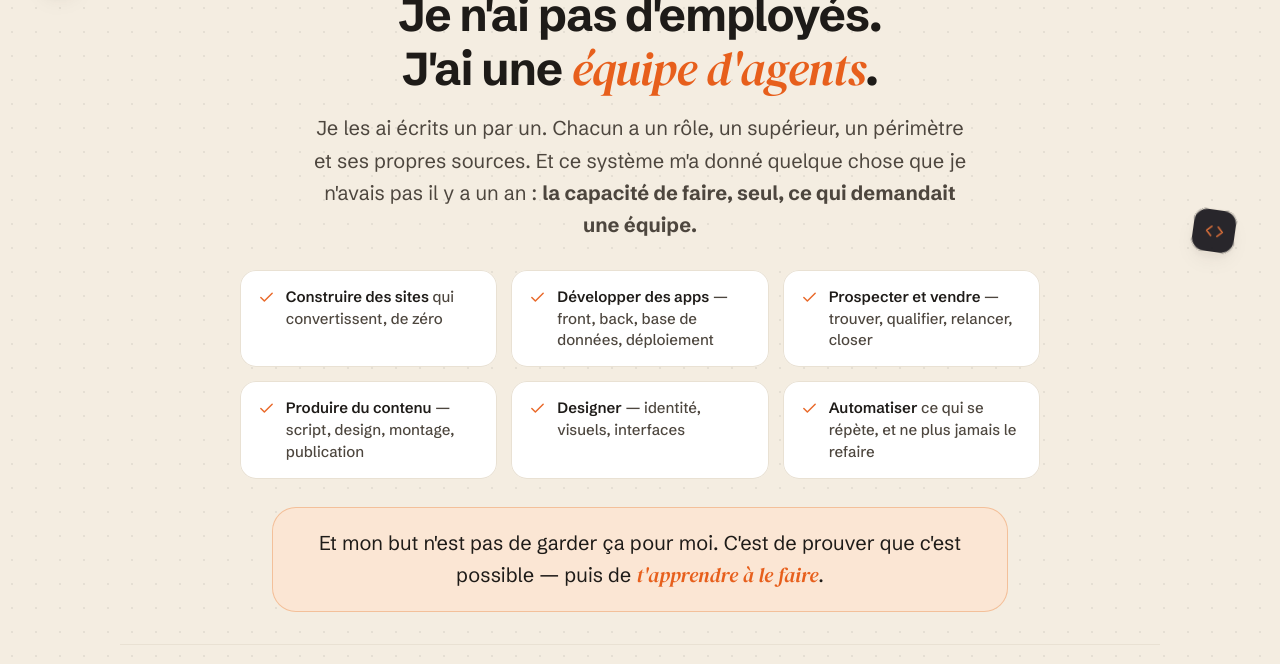
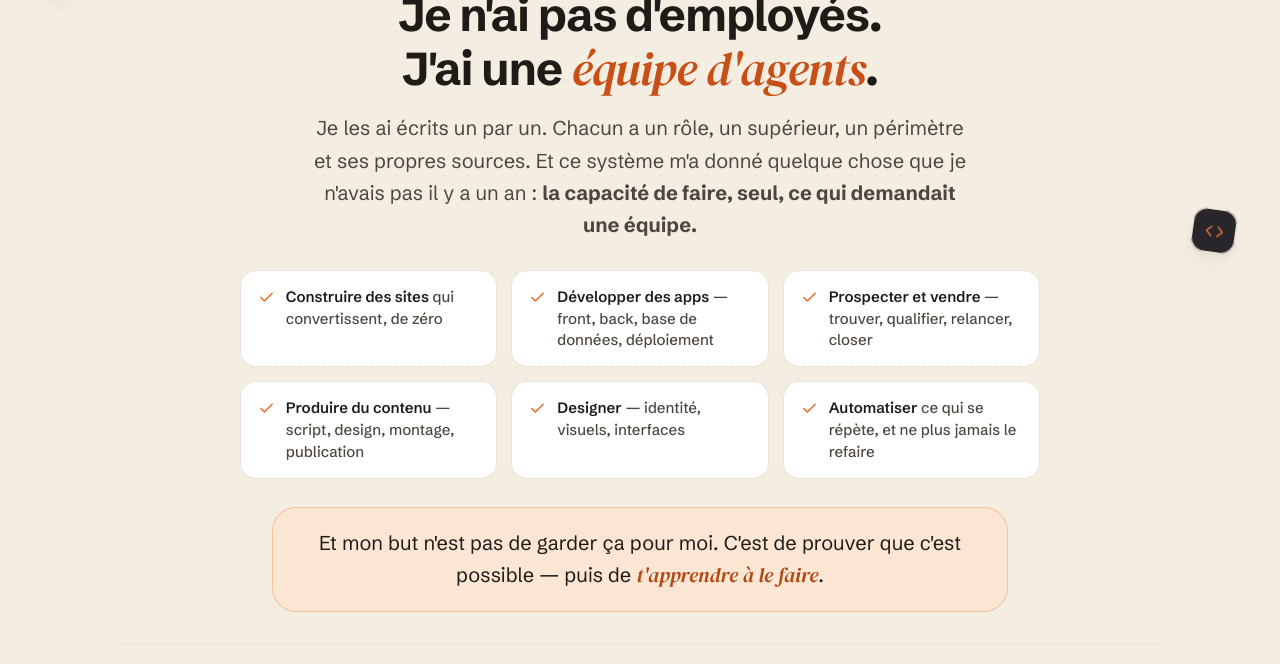
Before and after one commit to tobiascollignon-maker/tobias-hub, a plain HTML site: page index.html in a window 1280 px wide. Shown: the part 973-1637 px from the top of the page. Drawn offline with Linux system fonts and the light colour scheme.

Commit message:
fix(a11y): le mot-accent orange echouait AA sur le fond sable et dans les paragraphes
--orange-acc etait valide sur UN seul fond (#FBF7F0, 3.25:1). La page en a DEUX : sur le
sable de la section Systeme il tombait a 2.98:1 -> echec meme au seuil grand-texte.
-> #C85017 : >=3.91:1 sur les 3 surfaces claires, 4.06:1 sur la carte nuit.

Et un mot-accent DANS un paragraphe n'est plus du "grand texte" : WCAG = >=24px, ou
>=18.66px gras. A 17-20px en poids 400, le seuil passe de 3:1 a 4.5:1 -> il etait a 2.87:1.
Meme classe, deux contextes, deux seuils. Dans un §, l'accent prend --orange-txt (4.75:1).

Lecon : une couleur ne se valide pas sur un seul fond, ni a une seule taille.

Co-Authored-By: Claude Opus 4.8 (1M context) <noreply@anthropic.com>

```diff
--- a/styles.css
+++ b/styles.css
@@ -39,8 +39,12 @@
      (bouton, pastille, trait, cercle, surligneur, connecteurs) : pas de seuil.
      Dès que l'orange devient du TEXTE, il faut le foncer — mesuré, pas supposé. */
   --orange:#E96A2B;          /* surfaces & tracés — le hex de marque, inchangé */
-  --orange-txt:#B24712;      /* petit texte (liens, pastilles) — 5.17:1 ✅ */
-  --orange-acc:#E75F1C;      /* mot-accent, GRAND texte (≥24px) — 3.25:1 ✅ */
+  --orange-txt:#B24712;      /* petit texte (liens, pastilles, accent DANS un § ) — 4.75:1 mini ✅ */
+  /* ⚠️ était #E75F1C : mesuré à 3.25:1 sur le papier CLAIR — mais la page a DEUX fonds clairs,
+     et sur le sable (--paper-2, la section "système") il tombait à 2.98:1 → ÉCHEC, même au
+     seuil "grand texte". Une couleur ne se valide pas sur un seul fond.
+     #C85017 tient ≥3.91:1 sur les trois surfaces claires, et 4.06:1 sur la carte nuit. */
+  --orange-acc:#C85017;      /* mot-accent, GRAND texte (≥24px) — 3.91:1 mini ✅ */
   --orange-deep:#C1531C;     /* hover / press */
   --orange-soft:#FBE6D4; --orange-line:#F3C09A;
   --marker:#F8C58F; --marker-glow:rgba(233,106,43,.26);
@@ -137,6 +141,14 @@ h3{font-size:var(--t-h3);font-weight:600;line-height:1.2;letter-spacing:-.01em}
 .acc{font-family:var(--font-accent-serif);font-style:italic;font-weight:400;color:var(--orange-acc);font-size:1.02em}
 /* mot-accent : manuscrit */
 .acc-s{font-family:var(--font-accent-script);font-weight:700;color:var(--orange-acc);font-size:1.2em;line-height:1}
+/* ⚠️ Un mot-accent DANS un paragraphe n'est plus du « grand texte ».
+   WCAG : grand texte = ≥24px, ou ≥18.66px en gras. Le mot-accent d'un titre (33-44px) passe
+   au seuil 3:1 ; le même mot dans un § (17-20px, et en 400 pour le serif) tombe au seuil
+   NORMAL de 4.5:1 — mesuré à 2.87:1, il échouait. Même classe, deux contextes, deux seuils.
+   Dans du corps de texte, l'accent prend donc l'orange foncé (4.75:1 mini). */
+p .acc, p .acc-s, li .acc, li .acc-s{color:var(--orange-txt)}
+/* …sauf sur la carte nuit, où le fond est sombre : là, l'orange clair est le plus lisible. */
+.offer__card p .acc, .offer__card p .acc-s{color:var(--orange)}
 /* surligneur */
 .hl{
   background-image:linear-gradient(120deg,var(--marker-glow),var(--marker-glow));
```
